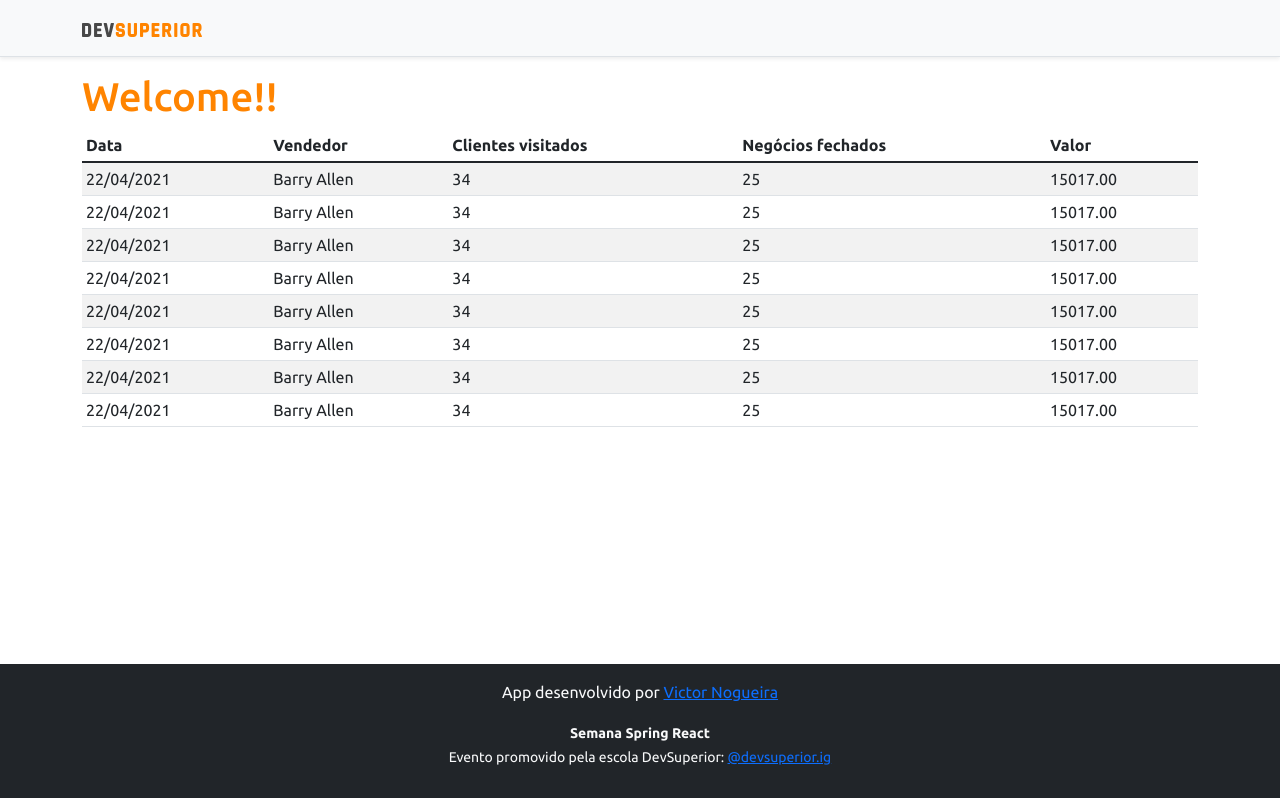
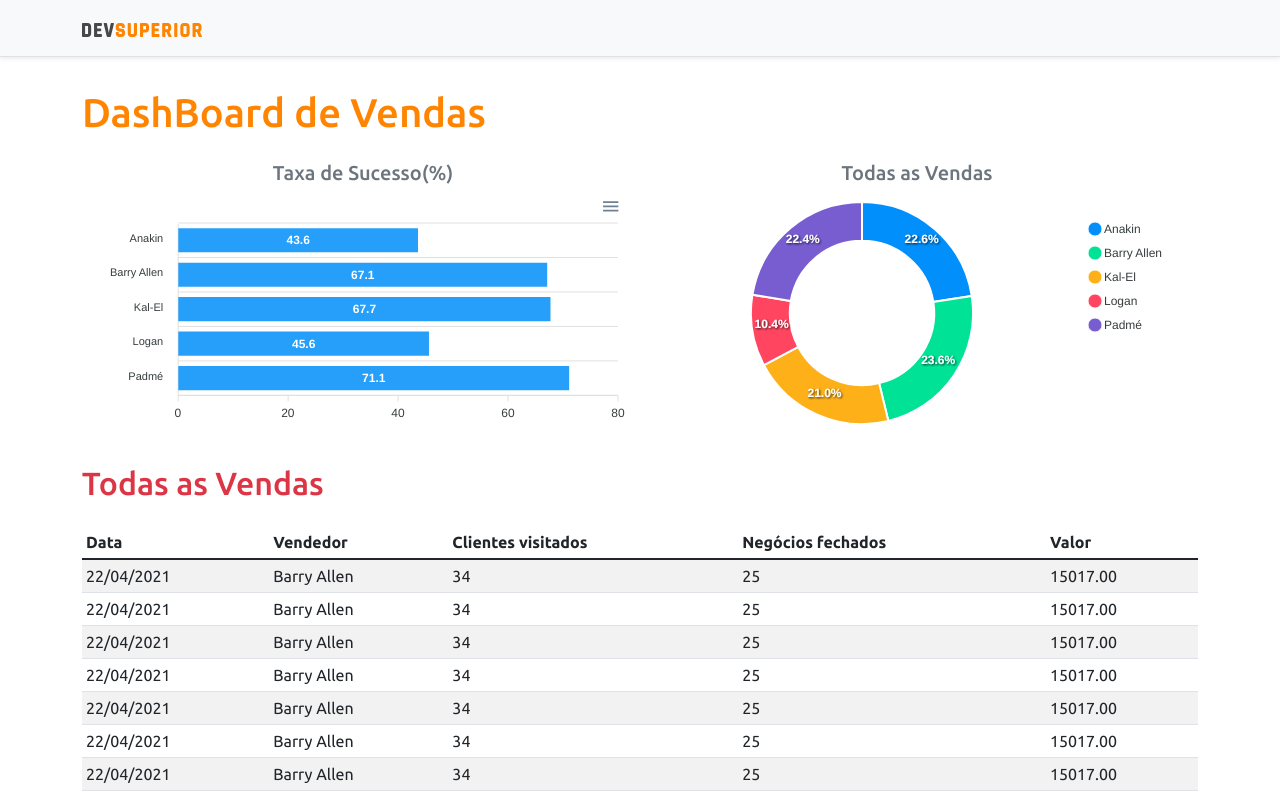
Before and after one commit to VictorN7/Projeto-SpringReact, a React (Create React App) app in the folder frontend/: page / in a window 1280 px wide. Shown: the top 798 px of the page. Built offline with nearby package versions, Linux system fonts and the light colour scheme.

Commit message:
Static charts

```diff
--- a/frontend/package.json
+++ b/frontend/package.json
@@ -10,8 +10,10 @@
     "@types/node": "^12.20.23",
     "@types/react": "^17.0.20",
     "@types/react-dom": "^17.0.9",
+    "apexcharts": "^3.28.1",
     "bootstrap": "^5.1.1",
     "react": "^17.0.2",
+    "react-apexcharts": "^1.3.9",
     "react-dom": "^17.0.2",
     "react-scripts": "4.0.3",
     "typescript": "^4.4.2",
--- a/frontend/src/App.tsx
+++ b/frontend/src/App.tsx
@@ -1,4 +1,6 @@
+import BarChart from "components/BarChart";
 import DataTable from "components/DataTable";
+import DonutChart from "components/DonutChart";
 import Footer from "components/Footer";
 import NavBar from "components/NavBar";
 
@@ -7,7 +9,21 @@
     <>
       <NavBar />
       <div className="container">
-        <h1 className="text-primary">Welcome!!</h1>
+        <h1 className="text-primary py-3">DashBoard de Vendas</h1>
+
+          <div className="row px-3">
+            <div className="col-sm-6">
+              <h5 className="text-center text-secondary">Taxa de Sucesso(%)</h5>
+              <BarChart/>
+            </div>
+            <div className="col-sm-6">
+              <h5 className="text-center text-secondary">Todas as Vendas</h5>
+              <DonutChart/>
+            </div>
+          </div>
+          <div className="py-3">
+            <h2 className="text-danger">Todas as Vendas</h2>
+          </div>
         <DataTable/>
       </div>
       <Footer/>
--- /dev/null
+++ b/frontend/src/components/BarChart/index.tsx
@@ -0,0 +1,34 @@
+import Chart from 'react-apexcharts';
+
+const BarChart = () => {
+    const options = {
+        plotOptions: {
+            bar: {
+                horizontal: true,
+            }
+        },
+    };
+
+    const mockData = {
+        labels: {
+            categories: ['Anakin', 'Barry Allen', 'Kal-El', 'Logan', 'Padmé']
+        },
+        series: [
+            {
+                name: "% Sucesso",
+                data: [43.6, 67.1, 67.7, 45.6, 71.1]
+            }
+        ]
+    };
+    return (
+        /* o '...options' pega as config da variavel do options e reaproveita ele no chart, e tambem podendo incluir mais coisas nessa parte...  */
+       <Chart
+            options={{...options,xaxis:mockData.labels}} // xaxis pega o labels do mockdata, colocando então as informações contidas nele.
+            series={mockData.series}
+            type="bar"
+            height="240"
+       />
+    );
+}
+
+export default BarChart;
--- /dev/null
+++ b/frontend/src/components/DonutChart/index.tsx
@@ -0,0 +1,25 @@
+import Chart from 'react-apexcharts';
+const DonutChart = () => {
+
+    const mockData = {
+        series: [477138, 499928, 444867, 220426, 473088],
+        labels: ['Anakin', 'Barry Allen', 'Kal-El', 'Logan', 'Padmé']
+    }
+
+    const options = {
+        legend: {
+            show: true
+        }
+    }
+    return (
+        /* o '...options' pega as config da variavel do options e reaproveita ele no chart, e tambem podendo incluir mais coisas nessa parte...  */
+       <Chart
+            options={{...options,labels:mockData.labels}} // xaxis pega o labels do mockdata, colocando então as informações contidas nele.
+            series={mockData.series}
+            type="donut"
+            height="240"
+       />
+    );
+}
+
+export default DonutChart;
```
Also changed, not shown: 1 other file (tests, documents, lock files or other folders).
